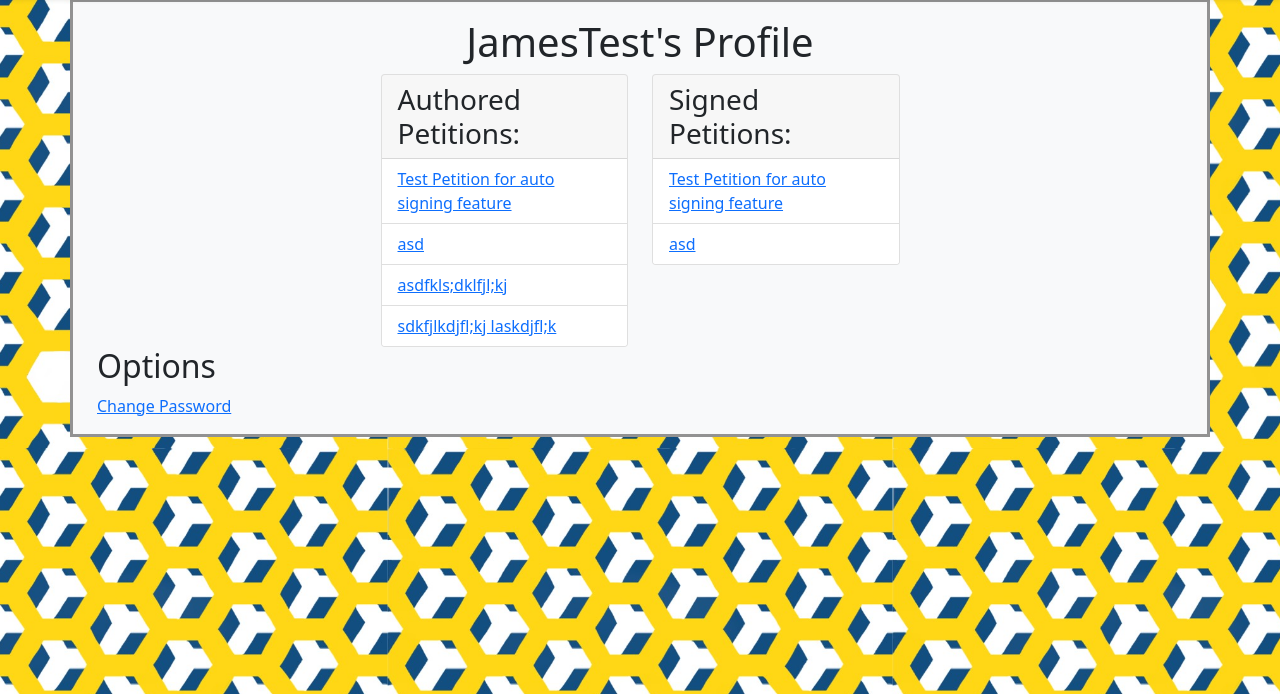
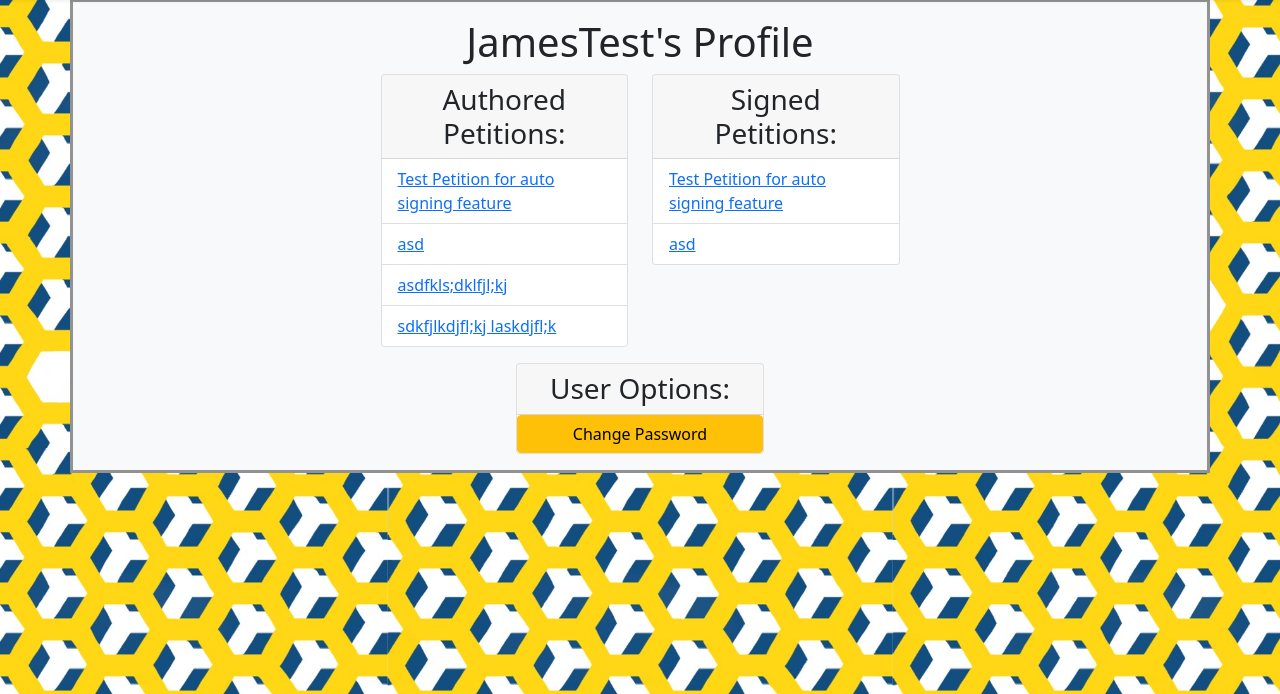
Before and after one commit to michaelb-TI100/csc210-team3, a Flask app: page /profile/1 in a window 1280 px wide. Shown: the part 57-751 px from the top of the page. Run offline with Flask 2, Linux system fonts and the light colour scheme; a user stored in the database is signed in; data comes from the database, SQL or seed files in the repository; some libraries are stand-ins or nearby versions.

Commit message:
Update profile.html

```diff
--- a/templates/profile.html
+++ b/templates/profile.html
@@ -9,7 +9,7 @@
 	<div class="row w-50 mx-auto">
 		<div class="column w-50">
 			<div class="card">
-				<h3 class="card-header">Authored Petitions:</h3>
+				<h3 class="card-header text-center">Authored Petitions:</h3>
 				<ul class="list-group list-group-flush">
 					{% for petition in current_profile.petition|reverse %}
 						<li class="list-group-item"><a href="{{ url_for ('petition', id=petition.id) }}">{{petition.title}}</a></li>
@@ -19,7 +19,7 @@
 		</div>
 		<div class="column w-50">
 			<div class="card">
-				<h3 class="card-header">Signed Petitions:</h3>
+				<h3 class="card-header text-center">Signed Petitions:</h3>
 				<ul class="list-group list-group-flush">
 					{% for petition in current_profile.signed_petitions|reverse %}
 						<li class="list-group-item"><a href="{{ url_for ('petition', id=petition.id) }}">{{petition.title}}</a></li>
@@ -29,7 +29,11 @@
 		</div>
 	</div>
 	{% if current_profile.id == current_user.id%}
-		<h2>Options</h2>
-		<a href="{{ url_for('passwordchange')}}">Change Password</a>
+		<div class="container mx-auto mt-3 w-25">
+			<div class="card">
+				<h3 class="card-header text-center">User Options:</h3>
+				<a href="{{ url_for('passwordchange')}}" class="btn btn-warning">Change Password</a>
+			</div>
+		</div>
 	{% endif %}
 {% endblock content %}
```
